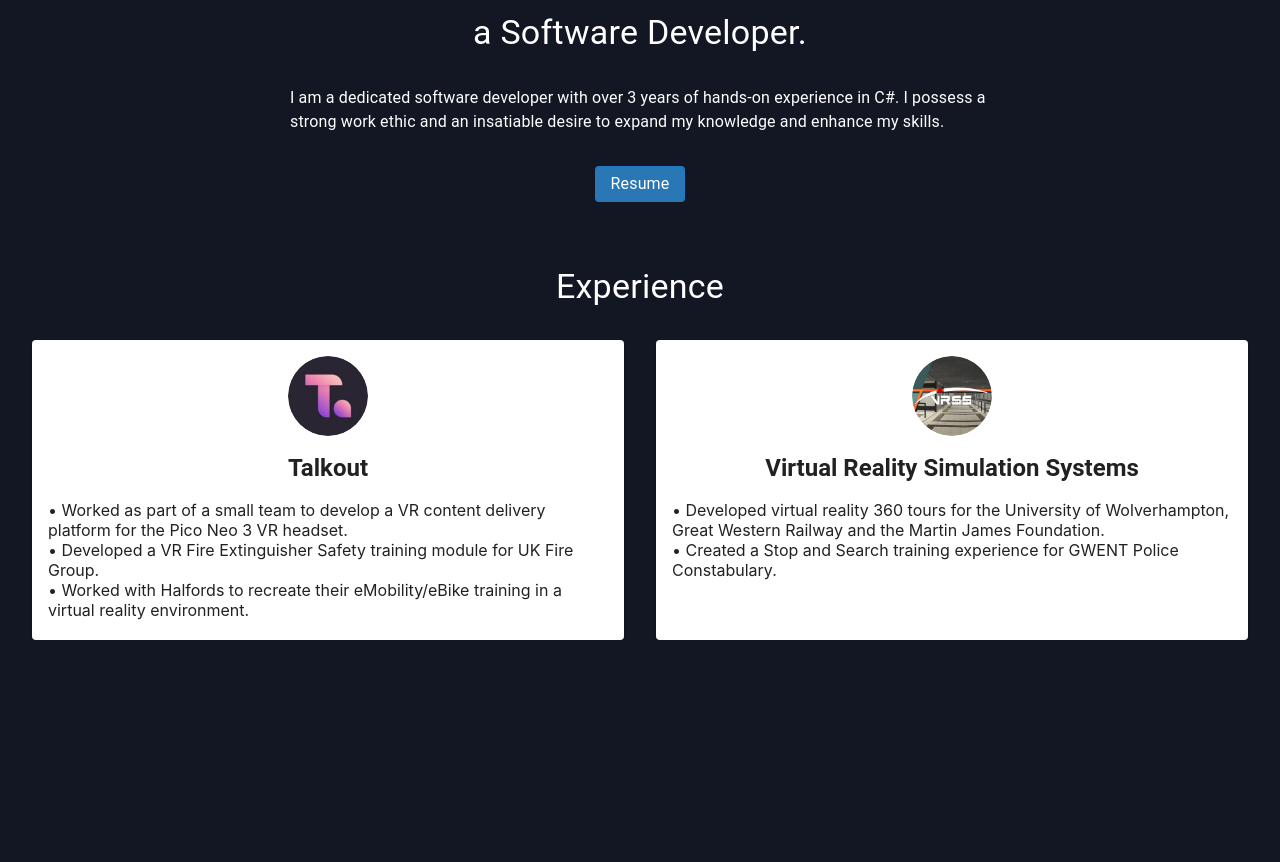
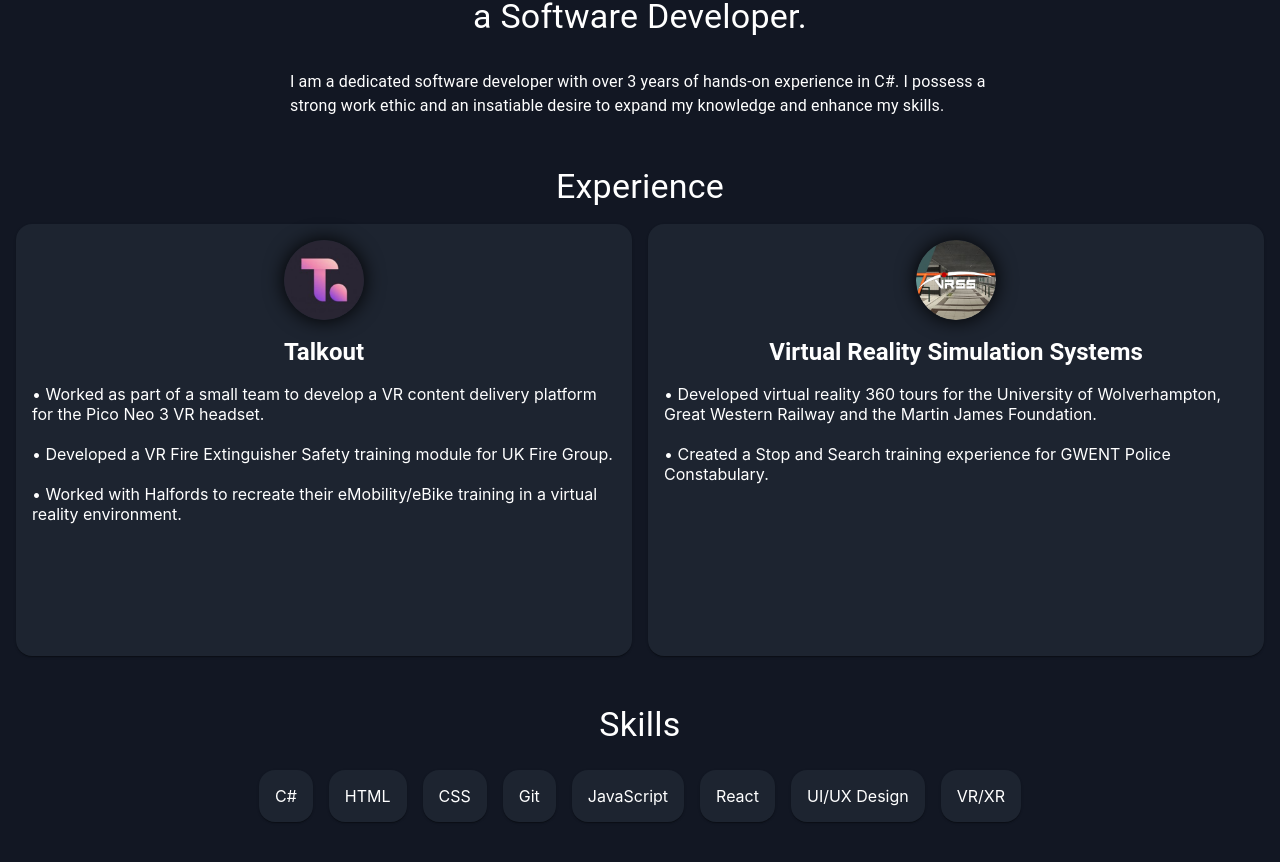
Before and after one commit to haderz98/asahadleyuk, a React (Create React App) app: page / in a window 1280 px wide. Shown: the part 220-1082 px from the top of the page. Before the commit the page ends 860 px from the top, so only its background shows below. Built offline with nearby package versions, Linux system fonts and the light colour scheme.

Commit message:
Added a Skills component. Tidy up.

```diff
--- a/src/App.js
+++ b/src/App.js
@@ -3,16 +3,18 @@
 import NameInfo from "./components/NameInfo";
 import { Box } from "@mui/material";
 import Experience from "./components/Experience";
+import Skills from "./components/Skills";
 
 const App = () => {
   return (
-    <div>
+    <>
       <NavBar />
-      <Box sx={{ mx: 4 }}>
+      <Box sx={{ p: 2 }}>
         <NameInfo />
         <Experience />
+        <Skills />
       </Box>
-    </div>
+    </>
   );
 };
 
--- a/src/components/Experience.js
+++ b/src/components/Experience.js
@@ -1,13 +1,27 @@
-import { Typography, Grid, Card, Avatar, Paper, Stack } from "@mui/material";
+import {
+  Typography,
+  Grid,
+  Box,
+  Avatar,
+  Paper,
+  Stack,
+  styled,
+} from "@mui/material";
 import React from "react";
 import { motion } from "framer-motion";
 import TalkoutLogo from "../images/to.png";
 import VrssLogo from "../images/vrss.png";
 
+const CompanyLogo = styled(Avatar)(() => ({
+  width: 80,
+  height: 80,
+  boxShadow: "0.1px 0.1px 20px #000000",
+}));
+
 const Experience = () => {
   return (
-    <Grid spacing={4} container>
-      <Grid item xs={12}>
+    <>
+      <Box sx={{ py: 2 }}>
         <Typography
           sx={{
             color: "#FFFFFF",
@@ -18,26 +32,34 @@
         >
           Experience
         </Typography>
-      </Grid>
+        <Grid spacing={2} container sx={{ py: 2 }}>
           <Grid item xs={12} sm={6}>
             <Paper
               component={motion.div}
-          whileHover={{ scale: 1.05 }}
-          sx={{ minHeight: 300 }}
+              whileHover={{ scale: 1.015 }}
+              sx={{ minHeight: 400, bgcolor: "#1D2430", p: 2, borderRadius: 4 }}
             >
               <Stack
                 spacing={2}
-            sx={{ textAlign: "center", alignItems: "center", p: 2 }}
+                sx={{ textAlign: "center", alignItems: "center" }}
               >
-            <Avatar src={TalkoutLogo} sx={{ width: 80, height: 80 }}></Avatar>
-            <Typography variant="h5" sx={{ fontWeight: "bold" }}>
+                <CompanyLogo src={TalkoutLogo}></CompanyLogo>
+                <Typography
+                  variant="h5"
+                  sx={{ fontWeight: "bold", color: "white" }}
+                >
                   Talkout
                 </Typography>
-            <Typography variant="body" sx={{ textAlign: "left" }}>
-              • Worked as part of a small team to develop a VR content delivery
-              platform for the Pico Neo 3 VR headset.
-              <br />• Developed a VR Fire Extinguisher Safety training module
-              for UK Fire Group.
+                <Typography
+                  variant="body"
+                  sx={{ textAlign: "left", color: "white" }}
+                >
+                  • Worked as part of a small team to develop a VR content
+                  delivery platform for the Pico Neo 3 VR headset.
+                  <br />
+                  <br />• Developed a VR Fire Extinguisher Safety training
+                  module for UK Fire Group.
+                  <br />
                   <br />• Worked with Halfords to recreate their eMobility/eBike
                   training in a virtual reality environment.
                 </Typography>
@@ -47,28 +69,37 @@
           <Grid item xs={12} sm={6}>
             <Paper
               component={motion.div}
-          whileHover={{ scale: 1.05 }}
-          sx={{ minHeight: 300 }}
+              whileHover={{ scale: 1.015 }}
+              sx={{ minHeight: 400, bgcolor: "#1D2430", p: 2, borderRadius: 4 }}
             >
               <Stack
                 spacing={2}
-            sx={{ textAlign: "center", alignItems: "center", p: 2 }}
+                sx={{ textAlign: "center", alignItems: "center" }}
               >
-            <Avatar src={VrssLogo} sx={{ width: 80, height: 80 }}></Avatar>
-            <Typography variant="h5" sx={{ fontWeight: "bold" }}>
+                <CompanyLogo src={VrssLogo}></CompanyLogo>
+                <Typography
+                  variant="h5"
+                  sx={{ fontWeight: "bold", color: "white" }}
+                >
                   Virtual Reality Simulation Systems
                 </Typography>
-            <Typography variant="body" sx={{ textAlign: "left" }}>
+                <Typography
+                  variant="body"
+                  sx={{ textAlign: "left", color: "white" }}
+                >
                   • Developed virtual reality 360 tours for the University of
                   Wolverhampton, Great Western Railway and the Martin James
                   Foundation.
-              <br />• Created a Stop and Search training experience for GWENT
-              Police Constabulary.
+                  <br />
+                  <br />• Created a Stop and Search training experience for
+                  GWENT Police Constabulary.
                 </Typography>
               </Stack>
             </Paper>
           </Grid>
         </Grid>
+      </Box>
+    </>
   );
 };
 
--- a/src/components/NameInfo.js
+++ b/src/components/NameInfo.js
@@ -1,10 +1,10 @@
-import { Box, Typography, Stack, Button } from "@mui/material";
+import { Box, Typography, Stack } from "@mui/material";
 import React from "react";
 
 const NameInfo = () => {
   return (
     <div>
-      <Box sx={{ my: 8 }}>
+      <Box sx={{ my: 4 }}>
         <Stack
           spacing={4}
           sx={{
@@ -39,13 +39,6 @@
             experience in C#. I possess a strong work ethic and an insatiable
             desire to expand my knowledge and enhance my skills.
           </Typography>
-          <Box>
-            <Button variant="outlined" sx={{ backgroundColor: "#2978b5" }}>
-              <Typography sx={{ color: "#FFFFFF", textTransform: "none" }}>
-                Resume
-              </Typography>
-            </Button>
-          </Box>
         </Stack>
       </Box>
     </div>
--- /dev/null
+++ b/src/components/Skills.js
@@ -0,0 +1,64 @@
+import { Typography, Box, Paper } from "@mui/material";
+import React from "react";
+import { motion } from "framer-motion";
+
+const SkillsList = [
+  "C#",
+  "HTML",
+  "CSS",
+  "Git",
+  "JavaScript",
+  "React",
+  "UI/UX Design",
+  "VR/XR",
+];
+
+const SkillItem = (props) => {
+  const { sx, ...other } = props;
+  return (
+    <Paper
+      component={motion.div}
+      whileHover={{ scale: 1.04 }}
+      sx={{
+        p: 2,
+        bgcolor: "#1D2430",
+        color: "white",
+        flexShrink: 0,
+        margin: 1,
+        borderRadius: 4,
+      }}
+      {...other}
+    />
+  );
+};
+
+const Skills = () => {
+  return (
+    <Box sx={{ py: 2 }}>
+      <Typography
+        sx={{
+          color: "#FFFFFF",
+          fontWeight: "Bold",
+          typography: { xs: "h5", sm: "h4" },
+          textAlign: "center",
+        }}
+      >
+        Skills
+      </Typography>
+      <Box
+        sx={{
+          py: 2,
+          display: "flex",
+          justifyContent: "center",
+          flexWrap: "wrap",
+        }}
+      >
+        {SkillsList.map((text) => (
+          <SkillItem>{text}</SkillItem>
+        ))}
+      </Box>
+    </Box>
+  );
+};
+
+export default Skills;
```
Lines whose indentation alone changed are shown as unchanged.
